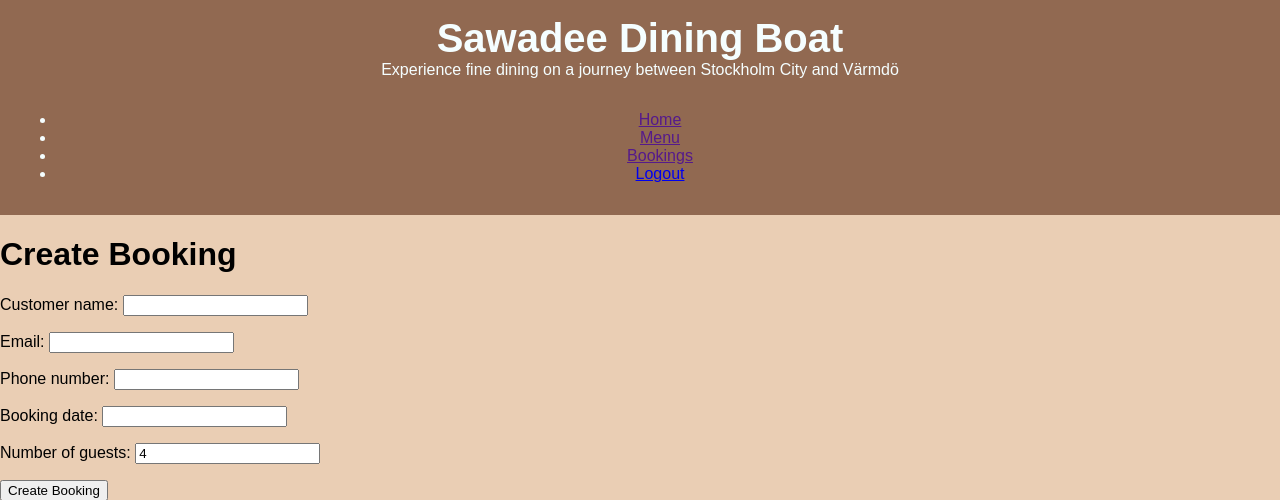
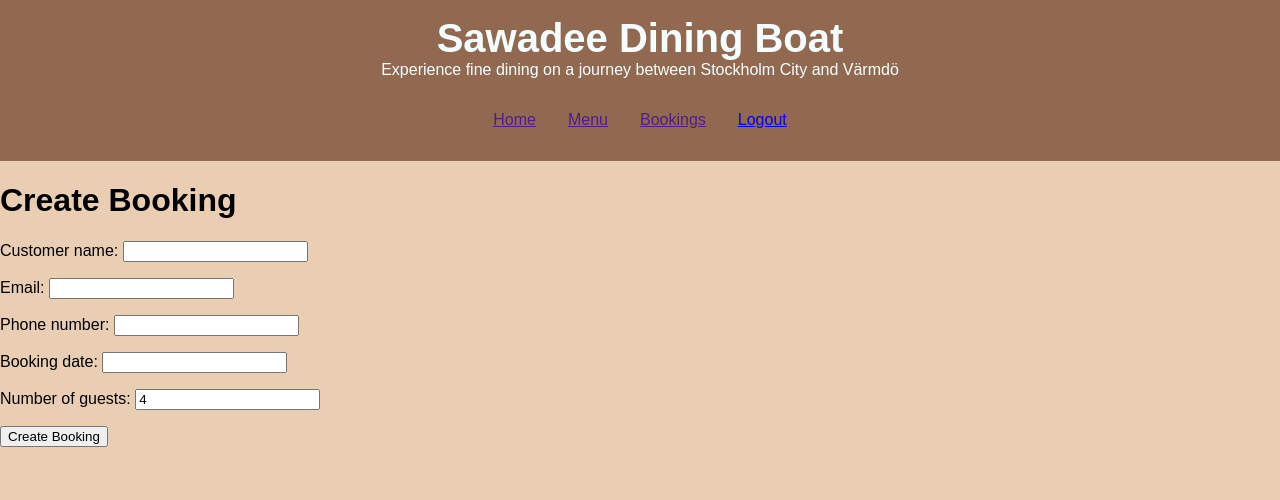
Before and after one commit to Alisha98A/sawadee-dining-boat, a Django app: page /reservations/create/ in a window 1280 px wide. Shown: the top 500 px of the page. Run offline with Django 4.2, Linux system fonts and the light colour scheme; a user stored in the database is signed in; tables that the repository leaves empty hold one stand-in row (values such as "Sample post").

Commit message:
Style navbar menu with flexbox for alignment & spacing

```diff
--- a/static/css/style.css
+++ b/static/css/style.css
@@ -42,3 +42,17 @@ header p {
     overflow: hidden;
     margin-top: 1rem;
 }
+
+/* Style element within the navbar to align items in a row. */
+.navbar-menu {
+    list-style: none;
+    margin: 0;
+    padding: 0;
+    display: flex;
+    justify-content: center;
+}
+
+/* Add padding to each element within the navbar */
+.navbar-menu li {
+    padding: 1rem;
+}
```
